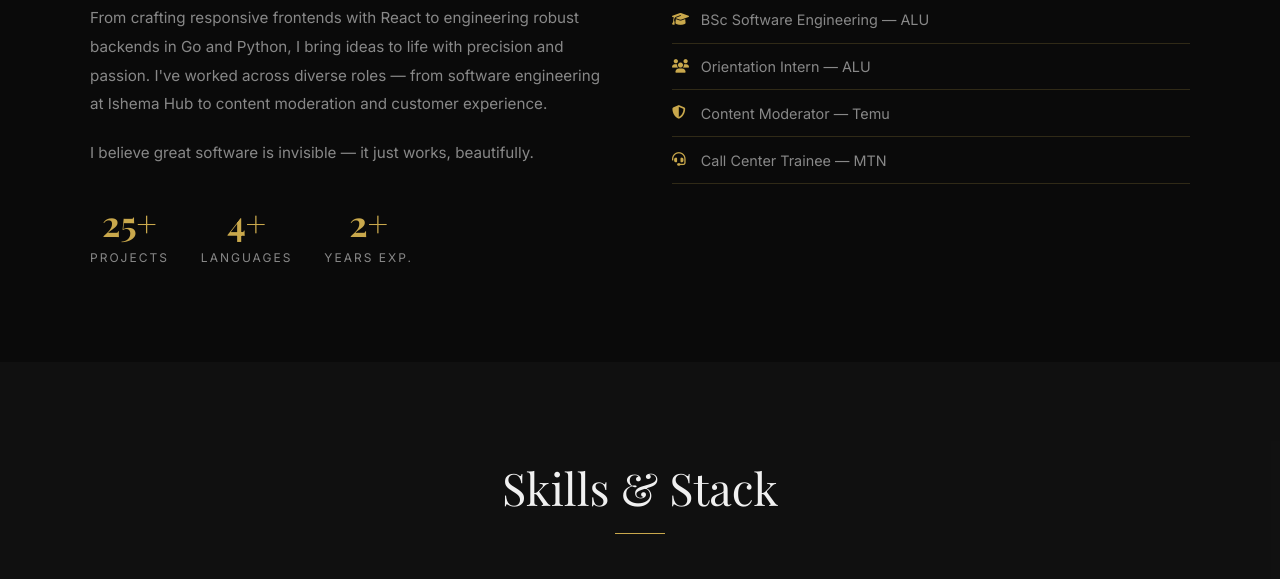
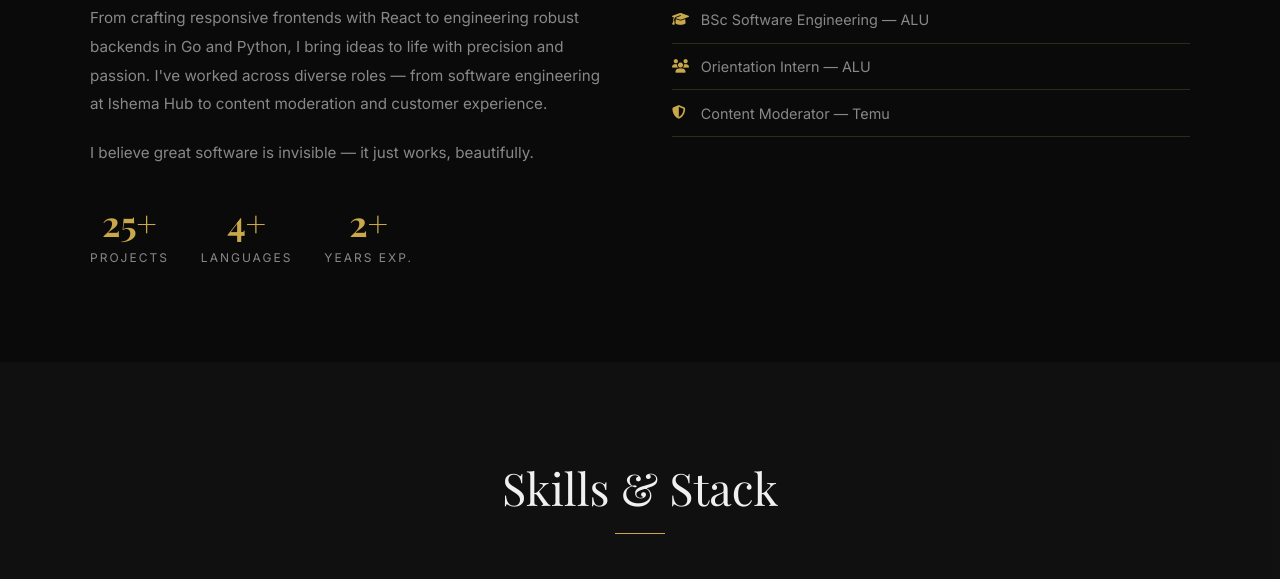
Before and after one commit to Nziza21/NZIZA-portfolio, a website: page public/index.html in a window 1280 px wide. Shown: the part 1122-1701 px from the top of the page. Drawn offline with nearby package versions, Linux system fonts and the light colour scheme.

Commit message:
content alligning

```diff
--- a/public/index.html
+++ b/public/index.html
@@ -72,7 +72,6 @@
             <li><i class="fas fa-graduation-cap"></i> BSc Software Engineering — ALU</li>
             <li><i class="fas fa-users"></i> Orientation Intern — ALU</li>
             <li><i class="fas fa-shield-alt"></i> Content Moderator — Temu</li>
-            <li><i class="fas fa-headset"></i> Call Center Trainee — MTN</li>
           </ul>
         </div>
       </div>
```
